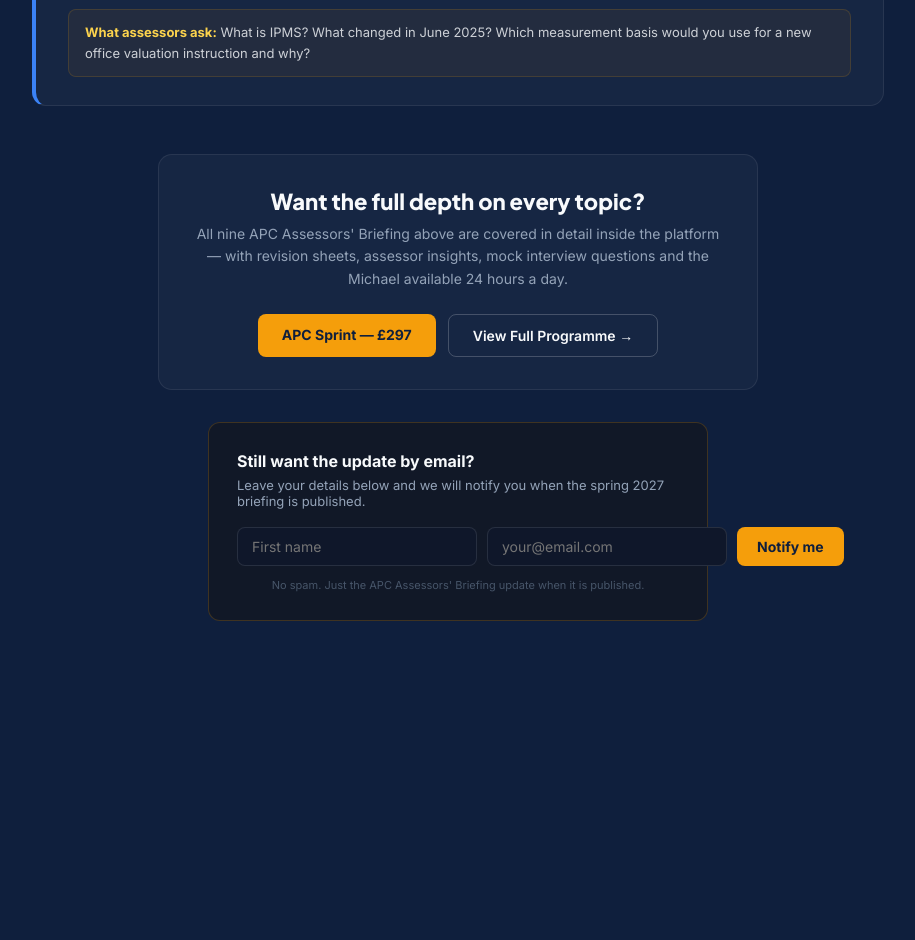
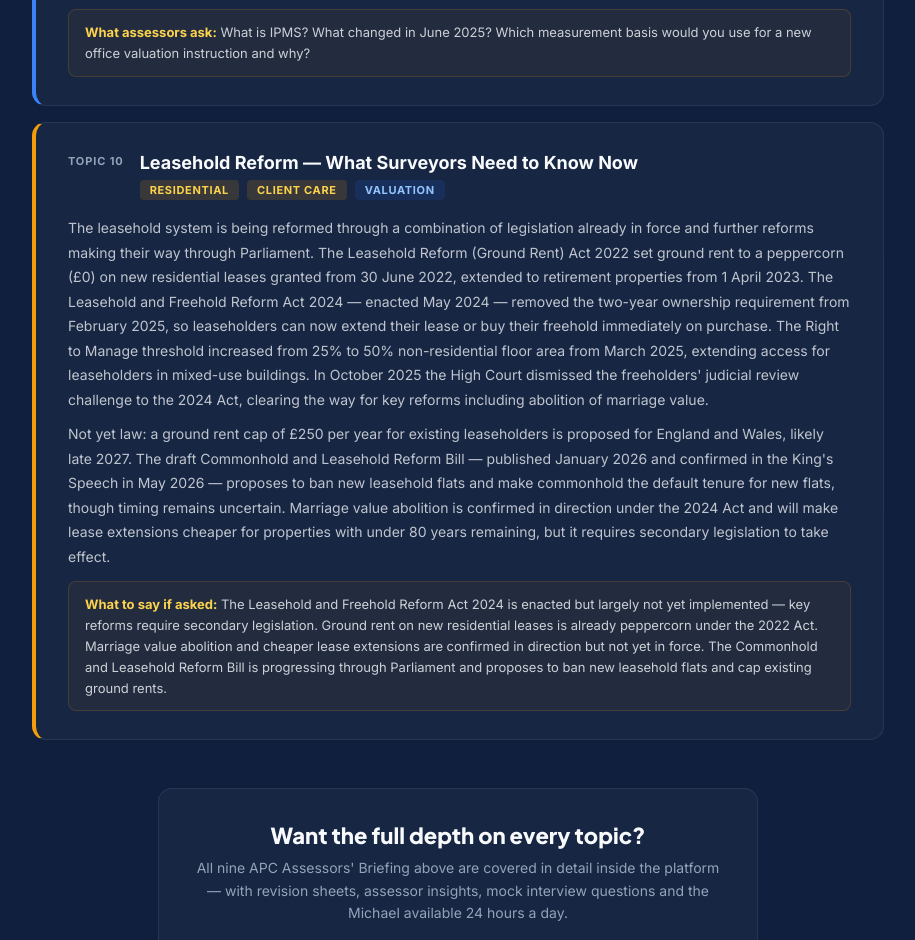
Before and after one commit to GetCharteredAi/getcharteredai, a website: page public/hot-topics.html in a window 1280 px wide. Shown: the part 4060-5000 px from the top of the page, without its empty margins (182-1097 px from the left). Before the commit the page ends 4761 px from the top, so only its background shows below. Drawn offline with Linux system fonts and the light colour scheme.

Commit message:
Add Leasehold Reform topic to hot-topics briefing
Covers what's already in force (Ground Rent Act 2022, Leasehold and
Freehold Reform Act 2024, RTM threshold change, dismissed judicial
review) versus what's still proposed (ground rent cap, ban on new
leasehold flats, marriage value abolition), with APC guidance on how
to frame the current state if asked.

```diff
--- a/public/hot-topics.html
+++ b/public/hot-topics.html
@@ -275,6 +275,25 @@ nav{padding:18px 40px;display:flex;justify-content:space-between;align-items:cen
     <div class="what-assessors"><strong>What assessors ask:</strong> What is IPMS? What changed in June 2025? Which measurement basis would you use for a new office valuation instruction and why?</div>
   </div>
 
+  <div class="topic-card medium">
+    <div class="topic-header">
+      <div class="topic-num">Topic 10</div>
+      <div class="topic-title-wrap">
+        <div class="topic-title">Leasehold Reform — What Surveyors Need to Know Now</div>
+        <div class="topic-meta">
+          <span class="badge badge-gold">Residential</span>
+          <span class="badge badge-gold">Client Care</span>
+          <span class="badge badge-blue">Valuation</span>
+        </div>
+      </div>
+    </div>
+    <div class="topic-body">
+      <p>The leasehold system is being reformed through a combination of legislation already in force and further reforms making their way through Parliament. The Leasehold Reform (Ground Rent) Act 2022 set ground rent to a peppercorn (£0) on new residential leases granted from 30 June 2022, extended to retirement properties from 1 April 2023. The Leasehold and Freehold Reform Act 2024 — enacted May 2024 — removed the two-year ownership requirement from February 2025, so leaseholders can now extend their lease or buy their freehold immediately on purchase. The Right to Manage threshold increased from 25% to 50% non-residential floor area from March 2025, extending access for leaseholders in mixed-use buildings. In October 2025 the High Court dismissed the freeholders' judicial review challenge to the 2024 Act, clearing the way for key reforms including abolition of marriage value.</p>
+      <p>Not yet law: a ground rent cap of £250 per year for existing leaseholders is proposed for England and Wales, likely late 2027. The draft Commonhold and Leasehold Reform Bill — published January 2026 and confirmed in the King's Speech in May 2026 — proposes to ban new leasehold flats and make commonhold the default tenure for new flats, though timing remains uncertain. Marriage value abolition is confirmed in direction under the 2024 Act and will make lease extensions cheaper for properties with under 80 years remaining, but it requires secondary legislation to take effect.</p>
+    </div>
+    <div class="what-assessors"><strong>What to say if asked:</strong> The Leasehold and Freehold Reform Act 2024 is enacted but largely not yet implemented — key reforms require secondary legislation. Ground rent on new residential leases is already peppercorn under the 2022 Act. Marriage value abolition and cheaper lease extensions are confirmed in direction but not yet in force. The Commonhold and Leasehold Reform Bill is progressing through Parliament and proposes to ban new leasehold flats and cap existing ground rents.</div>
+  </div>
+
   <!-- CTA -->
   <div style="margin-top:48px">
     <div class="cta-section">
```
